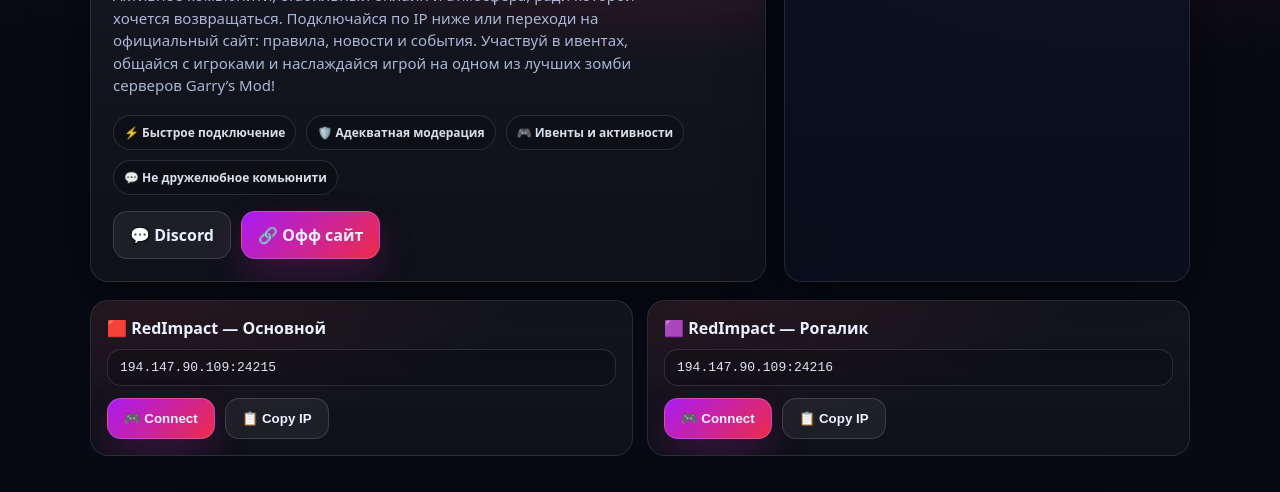
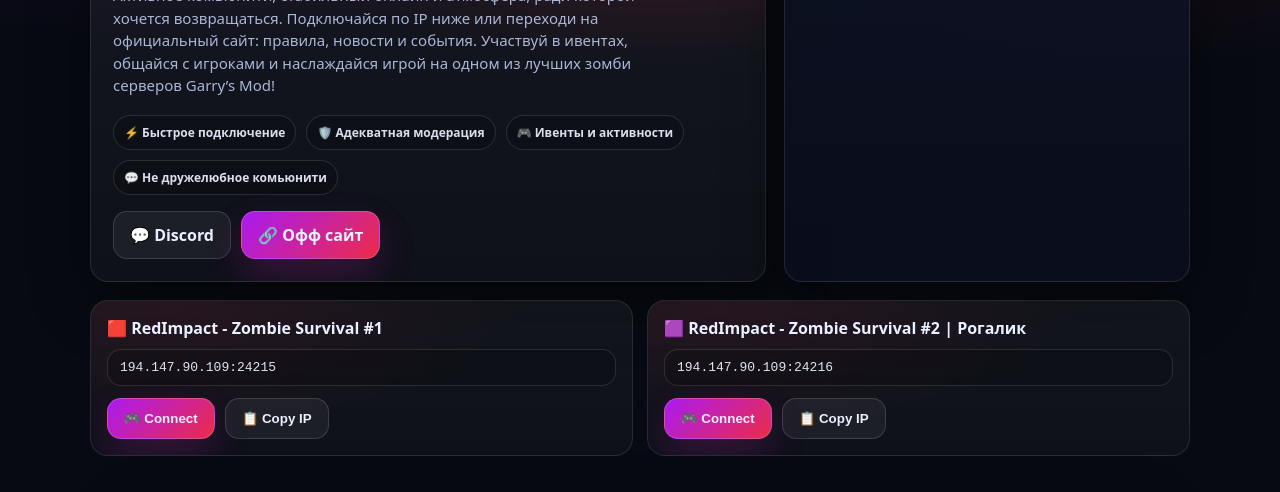
Before and after one commit to Dosash/rmzs, a plain HTML site: page index.html in a window 1280 px wide. Shown: the part 261-753 px from the top of the page. Drawn offline with Linux system fonts and the light colour scheme.

Commit message:
Update index.html

```diff
--- a/index.html
+++ b/index.html
@@ -75,7 +75,7 @@
     <div id="servers" class="grid">
       <div class="server">
         <div class="inner">
-          <h3>🟥 RedImpact — Основной</h3>
+          <h3>🟥 RedImpact - Zombie Survival #1 </h3>
           <div class="ip">
             <code id="ip1">194.147.90.109:24215</code>
           </div>
@@ -88,7 +88,7 @@
 
       <div class="server">
         <div class="inner">
-          <h3>🟪 RedImpact — Рогалик</h3>
+          <h3>🟪 RedImpact - Zombie Survival #2 | Рогалик</h3>
           <div class="ip">
             <code id="ip2">194.147.90.109:24216</code>
           </div>
```
